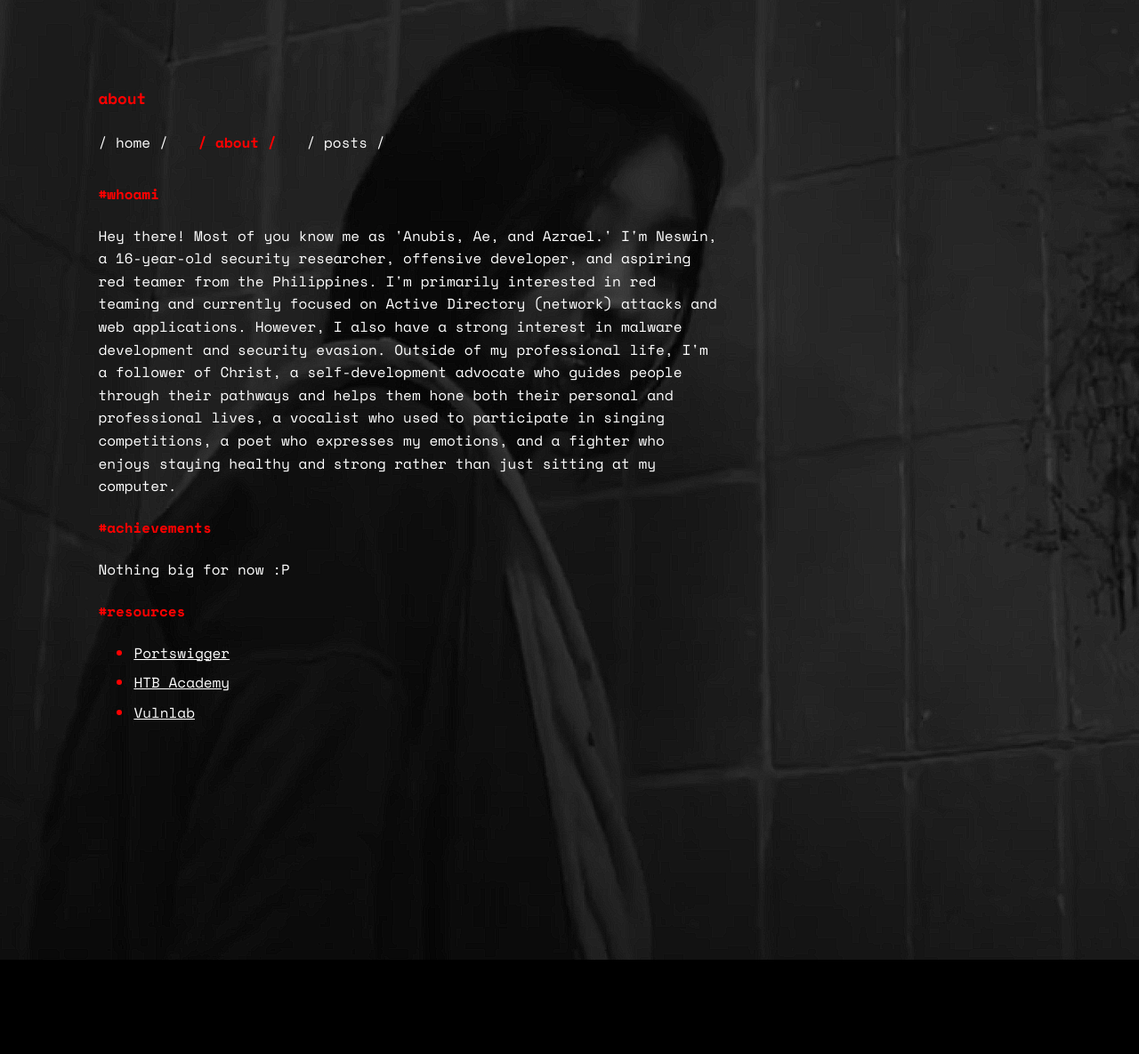
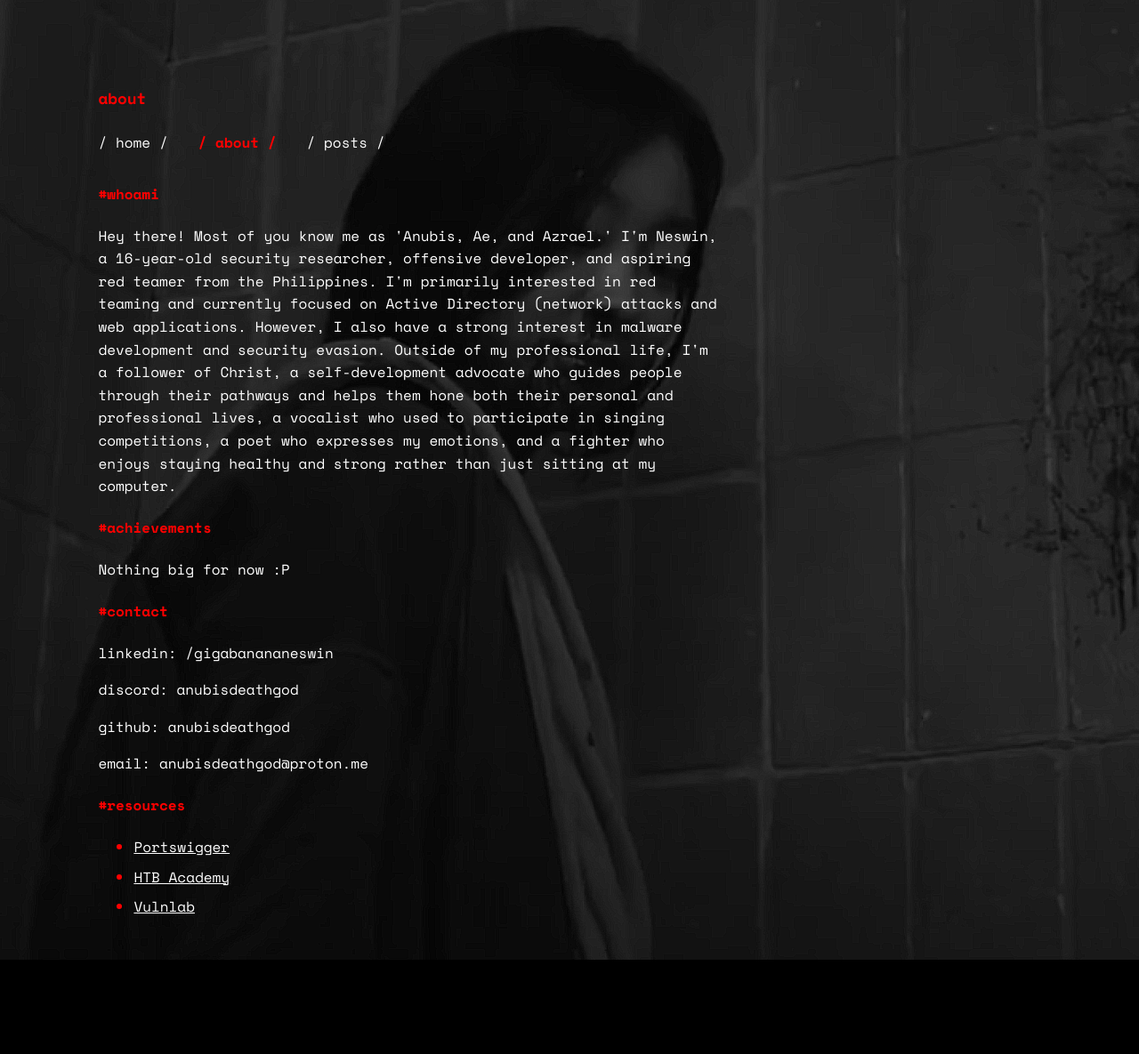
Before and after one commit to azraeldeathangel/azraeldeathangel.github.io, a Jekyll site: the page about.html, which Jekyll copies as it is, in a window 1280 px wide. Shown: the whole page at 89% size. Built offline with Jekyll 4.4.1, drawn with Linux system fonts in a browser that asks for light colours.

Commit message:
Update about.html

```diff
--- a/about.html
+++ b/about.html
@@ -27,6 +27,11 @@
         <p>Hey there! Most of you know me as 'Anubis, Ae, and Azrael.' I'm Neswin, a 16-year-old security researcher, offensive developer, and aspiring red teamer from the Philippines. I'm primarily interested in red teaming and currently focused on Active Directory (network) attacks and web applications. However, I also have a strong interest in malware development and security evasion. Outside of my professional life, I'm a follower of Christ, a self-development advocate who guides people through their pathways and helps them hone both their personal and professional lives, a vocalist who used to participate in singing competitions, a poet who expresses my emotions, and a fighter who enjoys staying healthy and strong rather than just sitting at my computer.</p>
         <h4>#achievements</h4>
         <p>Nothing big for now :P</p>
+        <h4>#contact</h4>
+        <p>linkedin: /gigabanananeswin</p>
+        <p>discord: anubisdeathgod</p>
+        <p>github: anubisdeathgod</p>
+        <p>email: anubisdeathgod@proton.me</p>
         <h4>#resources</h4>
         <ul>
             <li><a href="https://portswigger.net/web-security/all-topics" target="_blank">Portswigger</a></li>
```
